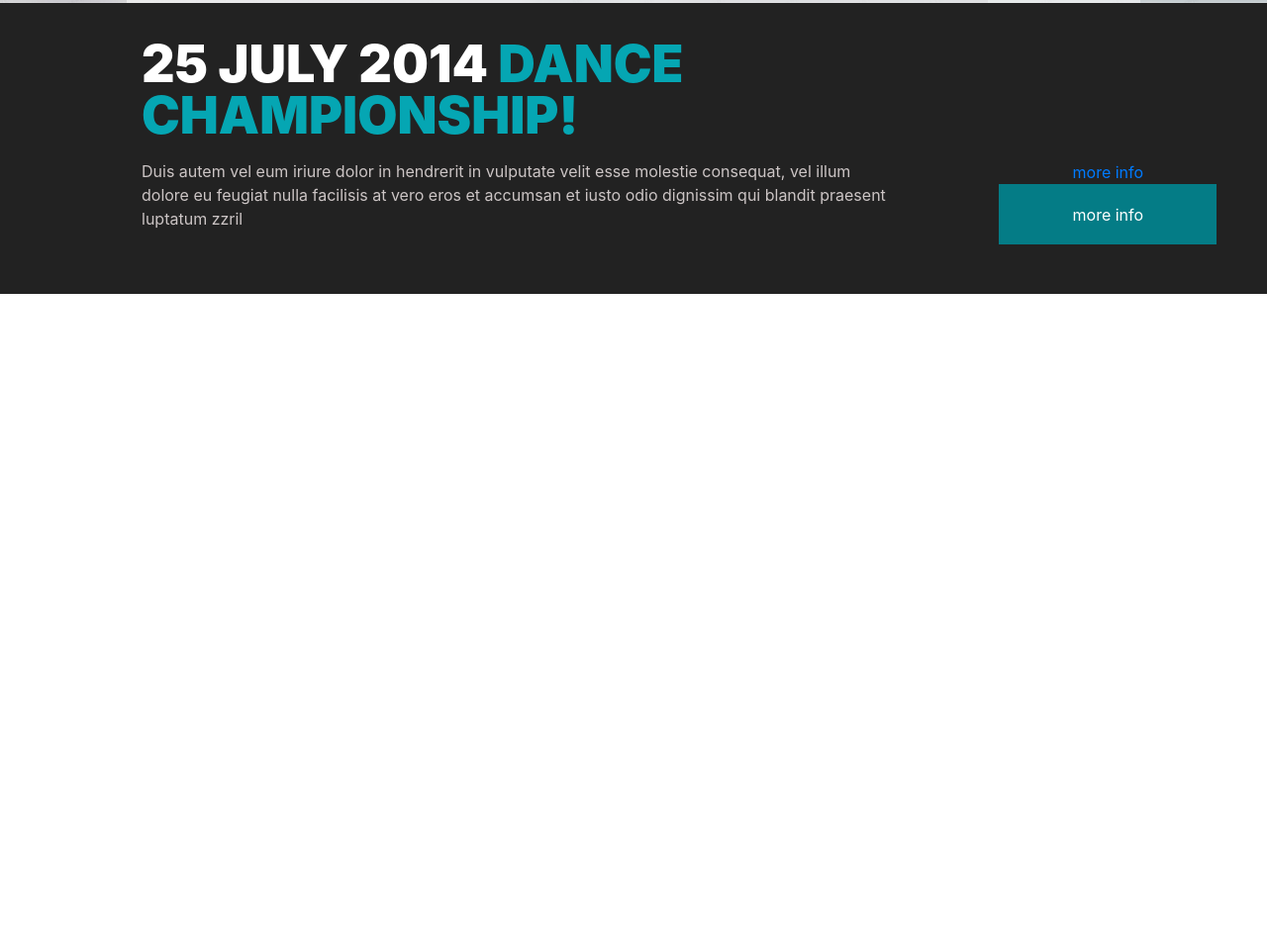
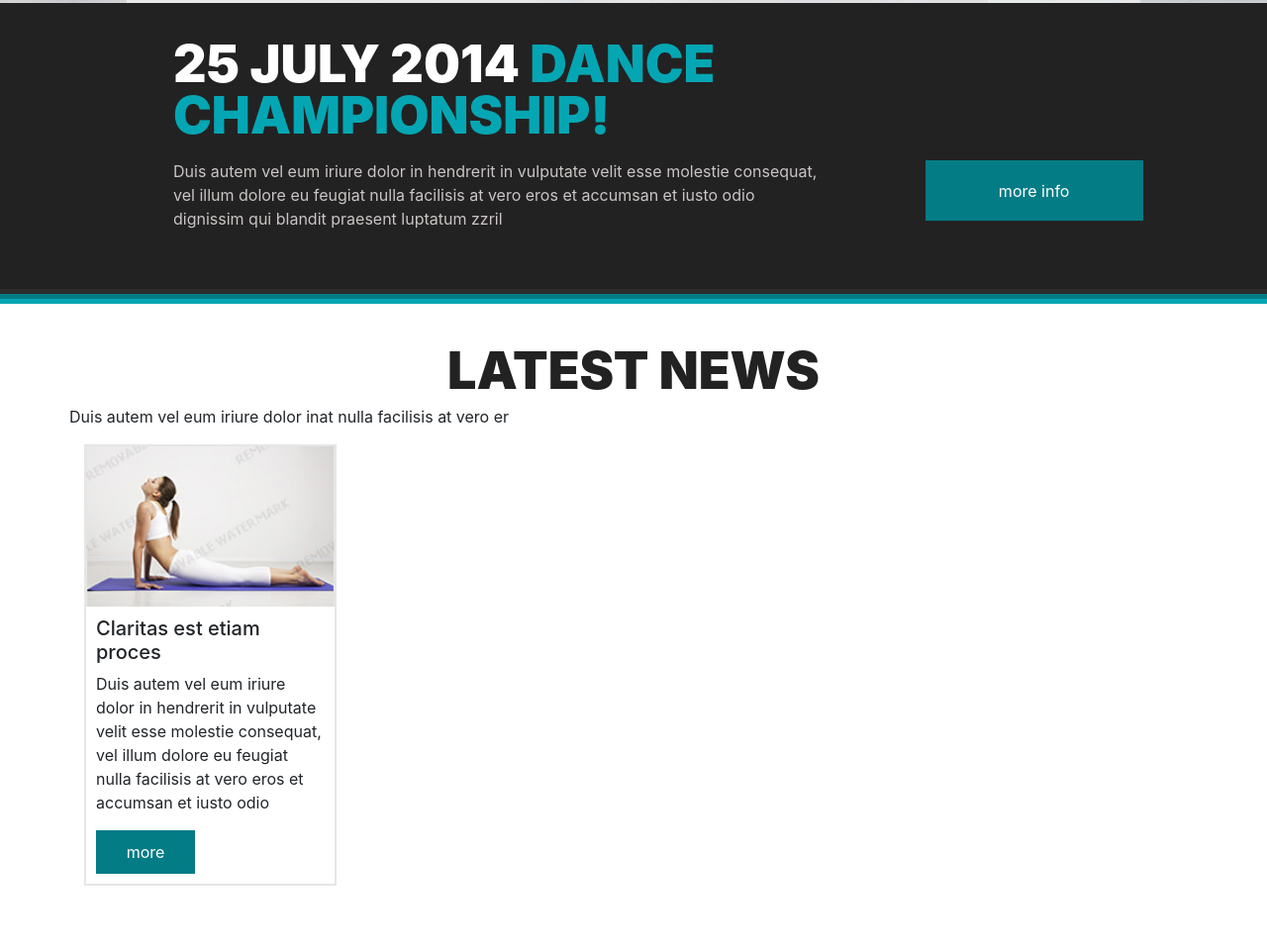
Before and after one commit to veronika-a/dance, a plain HTML site: page index.html in a window 1280 px wide. Shown: the part 762-1721 px from the top of the page at 99% size. Before the commit the page ends 1095 px from the top, so only its background shows below. Drawn offline with nearby package versions, Linux system fonts and the light colour scheme.

Commit message:
Update index.html

```diff
--- a/index.html
+++ b/index.html
@@ -31,31 +31,38 @@
 		<div class="container proc slider-sq">
 			<div class="row">
 				<div class="col-md-4">
+					<a href="#">
+
 						<div class="slider-sq_block">
 							<img src="img/page-1_icon-1.png">
 							<h4>how to join</h4>
 							<p>Duis autem vel eum iriure dolor in hendrerit in vulputate velit esse molestie consequat, vel illum </p>
+
 						</div>
+					</a>
 				</div>
 				<div class="col-md-4">
+					<a href="#">
 						<div class="slider-sq_block">
 							<img src="img/page-1_icon-2.png">
 							<h4>our style</h4>
 							<p>Atem vel eum iriure dolor in hendrerit in vulputate velit esse molestie consequat, vel illum</p>
 						</div>
+					</a>
 				</div>
 
 				<div class="col-md-4">
+					<a href="#">
 						<div class="slider-sq_block">
 							<img src="img/page-1_icon-3.png">
 							<h4>schedule &amp; Prices</h4>
 							<p>Wes autem vel eum iriure dolor in hendrerit in vulputate velit esse molestie consequat, vel illum s</p>
 						</div>
+					</a>
 				</div>
 			</div>
 		</div>
 	</header>
-
 
 	<!-- Navigation -->
 	<nav class="navbar proc navbar-expand-lg navbar-default ">
@@ -93,24 +100,33 @@
 		</div>
 	</nav>
 
+	<!--========= Big-info =========-->
+	<div class="big-info_wrapper-3">
+		<div class="big-info_wrapper-2">
+			<div class="big-info_wrapper-1">
 				<div class="big-info">
 
-		<div class="container-fluid proc">
-			<div class="row">
-				<div class="col-md-12">
+					<div class="container-fluid">
+						<div class="row justify-content-center">
+							<div class="col-md-9">
 								<h3>25 july 2014 <span>Dance Championship!</span></h3>
 							</div>
 						</div>
-			<div class="row">
-				<div class="col-md-10">
-					<p>Duis autem vel eum iriure dolor in hendrerit in vulputate velit esse molestie consequat, vel illum dolore eu feugiat nulla facilisis at vero eros et accumsan et iusto odio dignissim qui blandit praesent luptatum zzril </p>
+						<div class="row justify-content-center">
+							<div class="col-md-7">
+								<p>
+									Duis autem vel eum iriure dolor in hendrerit in vulputate velit esse molestie consequat, vel illum dolore eu feugiat nulla facilisis at vero eros et accumsan et iusto odio dignissim qui blandit praesent luptatum zzril
+								</p>
 							</div>
 							<div class="col-md-2">
 								<div class="btn_wrapper">
 									<a href="#" class="btn">
 										<div class="btn_slide_wrapper">
-								<div class="btn_main">more info</div>
-								<div class="btn_slide"><div>more info</div></div>
+
+											<div class="btn_slide">
+												<div>more info
+												</div>
+											</div>
 										</div>
 									</a>
 								</div>
@@ -118,6 +134,46 @@
 						</div>
 					</div>
 				</div>
+			</div>
+		</div>
+	</div>
 
+	<!--========= Info =========-->
+
+	<div class="info">
+		<div class="container">
+			<div class="row justify-content-center">
+				<h3>Latest news</h3>
+			</div>
+			<div class="row ">
+				<p>Duis autem vel eum iriure dolor inat nulla facilisis at vero er
+				</p>
+			</div>
+
+			<div class="row">
+				<div class="col-md-3">
+					<div class="info_block">
+
+						<img src="img/page-1_img-1.jpg" alt="">
+						<div class="info_block_text">
+							<h5>Claritas est etiam<br>proces
+							</h5>
+							<p>Duis autem vel eum iriure dolor in hendrerit in vulputate velit esse molestie consequat, vel illum dolore eu feugiat nulla facilisis at vero eros et accumsan et iusto odio
+							</p>
+
+
+							<div class="btn_wrapper">
+								<a href="#">
+									<div class="btn_slide">
+										more
+									</div>
+								</a>
+							</div>
+						</div>
+					</div>
+				</div>
+			</div>
+		</div>
+	</div>
 </body>
 </html>
```
Lines whose indentation alone changed are shown as unchanged.
